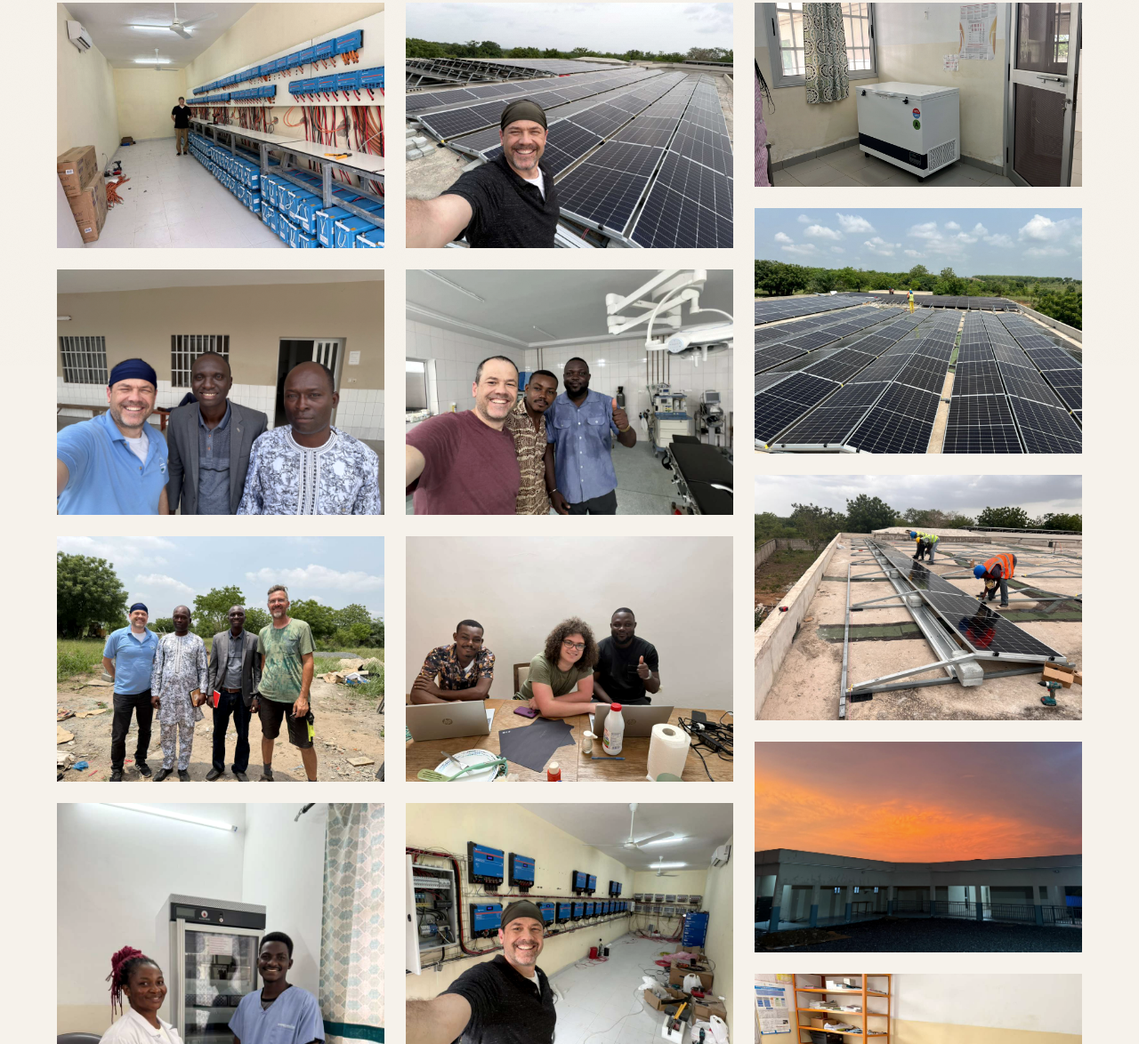
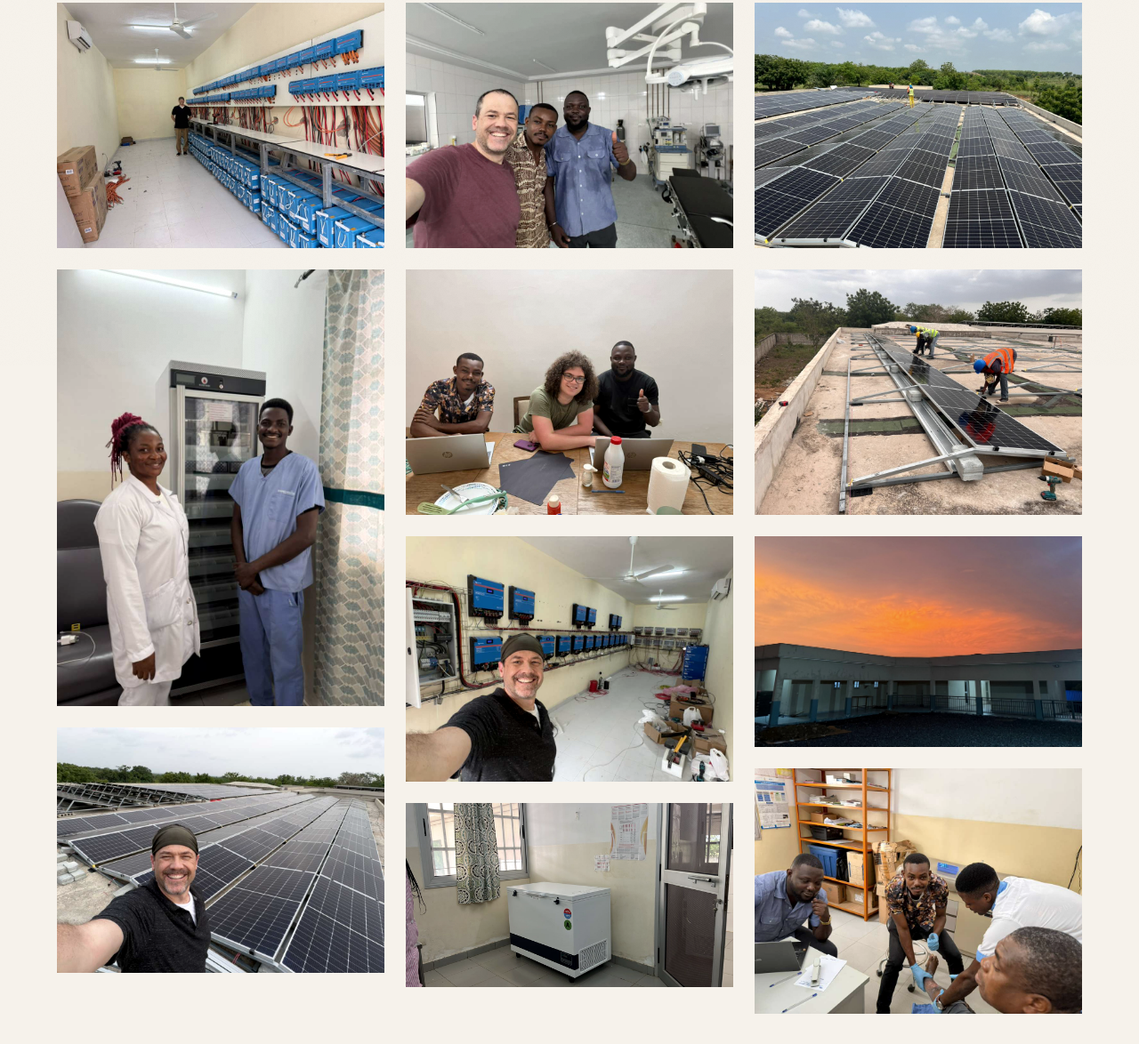
Before and after one commit to MacBeing3/hpca, a plain HTML site: page index.html in a window 1280 px wide. Shown: the part 389-1563 px from the top of the page at 89% size. Drawn offline with nearby package versions, Linux system fonts and the light colour scheme; a web font is replaced by a local one.

Commit message:
remove Benin photos

```diff
--- a/index.html
+++ b/index.html
@@ -311,8 +311,6 @@
   <script>
     const photos = [
       { title: "Fog over the valley", tag: "landscape", size: "800/600", src:"images/1.jpeg", ratio: "4/3" },
-      { title: "Last light, Lisbon", tag: "urban", size: "800/1000", src:"images/2.jpeg", ratio: "4/5" },
-      { title: "Reverie", tag: "portrait", size: "800/900", src:"images/3.jpeg", ratio: "8/9" },
       { title: "Salt flats at dusk", tag: "landscape", size: "800/500", src:"images/4.jpeg", ratio: "16/10" },
       { title: "Stairwell, Prague", tag: "urban", size: "800/1050", src:"images/5.jpeg", ratio: "4/5" },
       { title: "Form study II", tag: "abstract", size: "800/800", src:"images/6.jpeg", ratio: "1/1" },
```
Also changed, not shown: images/2.jpeg (deleted), images/3.jpeg (deleted).
